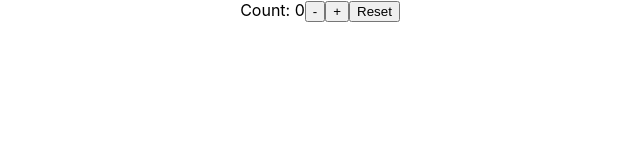
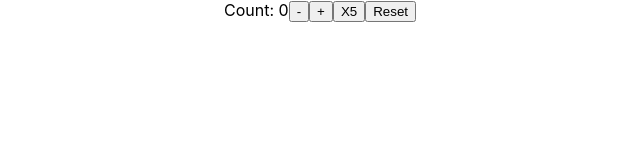
Before and after one commit to brandon121j/React-reducer, a React (Create React App) app: page / in a window 1280 px wide. Shown: the top 160 px of the page, without its empty margins (320-960 px from the left). Built offline with nearby package versions, Linux system fonts and the light colour scheme.

Commit message:
Addition of times 5 button

```diff
--- a/src/App.js
+++ b/src/App.js
@@ -10,7 +10,9 @@ function reducer(state, action) {
 		case 'decrement':
 			return { count: state.count - 1 };
     case 'reset':
-      return { count: 0 }
+      return { count: 0 };
+    case 'x5':
+      return { count: state.count * 5 };
 		default:
 			throw new Error();
 	}
@@ -23,6 +25,7 @@ function App() {
     Count: {state.count}
     <button onClick={() => dispatch({ type: 'decrement' })}>-</button>
     <button onClick={() => dispatch({ type: 'increment' })}>+</button>
+    <button onClick={() => dispatch({ type: 'x5' })}>X5</button>
     <button onClick={() => dispatch({ type: 'reset' })}>Reset</button>
   </div>
   )
```
